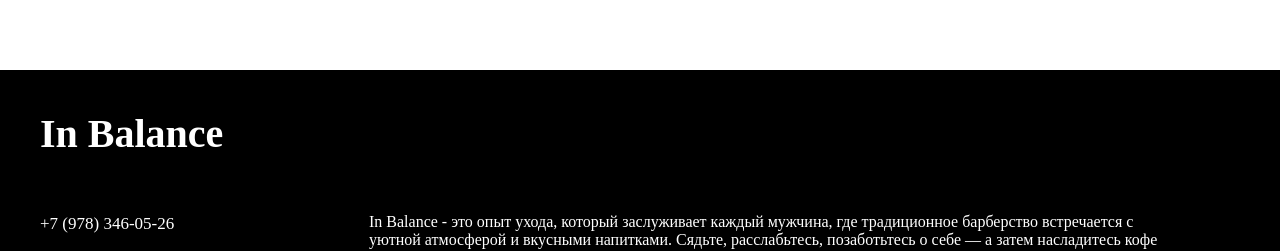
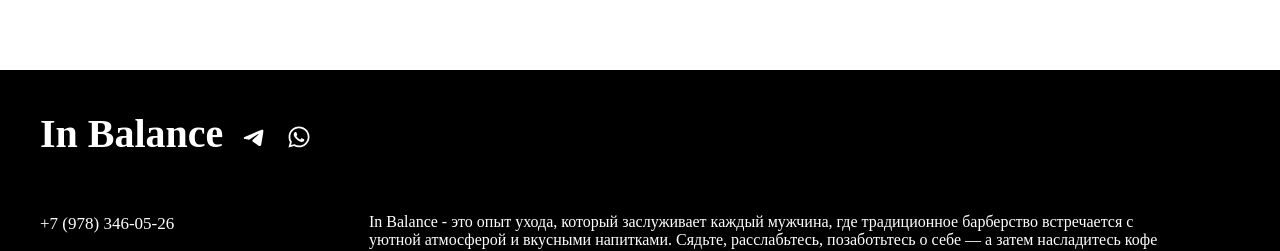
Before and after one commit to Ex1s9/Commerce-project, a React (Vite) app: page / in a window 1280 px wide. Shown: the part 1259-1510 px from the top of the page. Built offline with nearby package versions, Linux system fonts and the light colour scheme; a web font is replaced by a local one.

Commit message:
added icons and links

```diff
--- a/package.json
+++ b/package.json
@@ -13,6 +13,7 @@
     "@reduxjs/toolkit": "^2.5.1",
     "react": "^19.0.0",
     "react-dom": "^19.0.0",
+    "react-icons": "^5.5.0",
     "react-redux": "^9.2.0",
     "react-router": "^7.1.5",
     "sass": "^1.84.0"
--- a/src/components/footer/footer.module.scss
+++ b/src/components/footer/footer.module.scss
@@ -9,6 +9,19 @@
     margin-right: auto;
     width: 100%;
     padding-bottom: 4rem;
+
+    .firstLine {
+      display: flex;
+      flex-direction: row;
+      justify-content: start;
+
+      .tglIcon {
+        color: white;
+        font-size: 1.5rem;
+        padding-left: 20px;
+        padding-top: 55px;
+      }
+    }
 
     .buttonList {
       display: flex;
--- a/src/components/footer/footer.tsx
+++ b/src/components/footer/footer.tsx
@@ -1,5 +1,8 @@
 import s from './footer.module.scss';
 import React from "react";
+
+import { RiTelegram2Fill } from "react-icons/ri";
+import { FaWhatsapp } from "react-icons/fa";
 
 const Footer: React.FC = () => {
 
@@ -15,13 +18,22 @@
         }
     ];
 
+    const links = [
+        "https://t.me/+79783460526",
+        "https://api.whatsapp.com/send/?phone=79783460526&text&type=phone_number&app_absent=0"
+    ];
+
     return (
         <footer>
             <div className={s.container}>
-                <p className={s.nameTxt}>In Balance</p>
+                <div className={s.firstLine}>
+                    <p className={s.nameTxt}>In Balance</p>
+                    <a href={links[0]} className={s.tglIcon}><RiTelegram2Fill/></a>
+                    <a href={links[1]} className={s.tglIcon}><FaWhatsapp/></a>
+                </div>
                 <div className={s.mainFooterLine}>
                     <div className={s.contacts}>
-                        <p className={s.phone}>+7 (978) 346-05-26</p>
+                    <p className={s.phone}>+7 (978) 346-05-26</p>
                         <p className={s.date}>Пн-Вс: 10:00 - 22:00</p>
                     </div>
                     <div className={s.footerMenu}>
```
Also changed, not shown: 1 other file (tests, documents, lock files or other folders).
